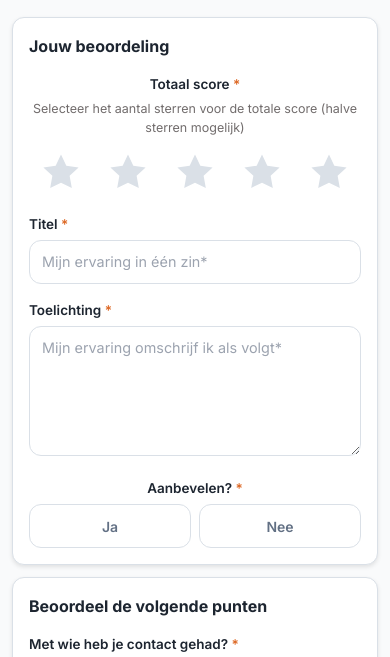
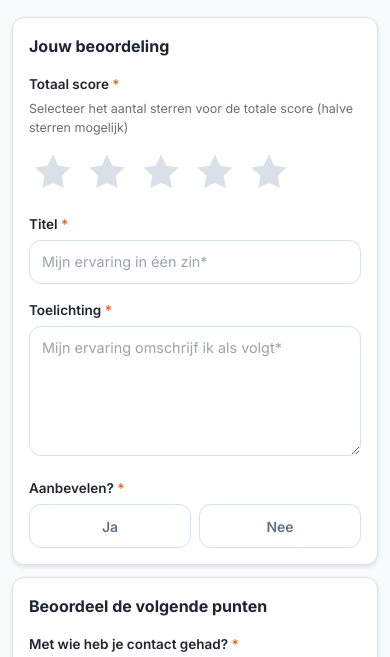
Before and after one commit to Xeno9948/ReviewInvite, a website: page index.html in a window 390 px wide. Shown: the part 159-816 px from the top of the page. Drawn offline with Linux system fonts and the light colour scheme.

Commit message:
Left-align total score on mobile like desktop
Remove centered rating label/hint/stars on small screens so Totaal
score lines up on the left the same way as desktop.

```diff
--- a/css/prototype.css
+++ b/css/prototype.css
@@ -511,15 +511,15 @@ button {
   }
 
   .stars {
-    width: 100%;
-    justify-content: space-between;
-    gap: 4px;
+    width: auto;
+    max-width: 100%;
+    justify-content: flex-start;
+    gap: 6px;
   }
 
   .stars__btn {
-    flex: 1;
-    width: auto;
-    max-width: 64px;
+    flex: 0 0 auto;
+    width: 48px;
     height: 52px;
   }
 
@@ -549,16 +549,19 @@ button {
     min-width: 0;
   }
 
-  .field[data-f="rating"] .label,
-  .field[data-f="rating"] .hint,
   .field[data-f="recommend"] .label {
-    text-align: center;
+    text-align: left;
   }
 
-  .field[data-f="rating"] .stars,
+  .field[data-f="rating"] .stars {
+    justify-content: flex-start;
+    margin-left: 0;
+    margin-right: 0;
+  }
+
   .field[data-f="recommend"] .choice {
-    margin-left: auto;
-    margin-right: auto;
+    margin-left: 0;
+    margin-right: 0;
   }
 }
 
```
